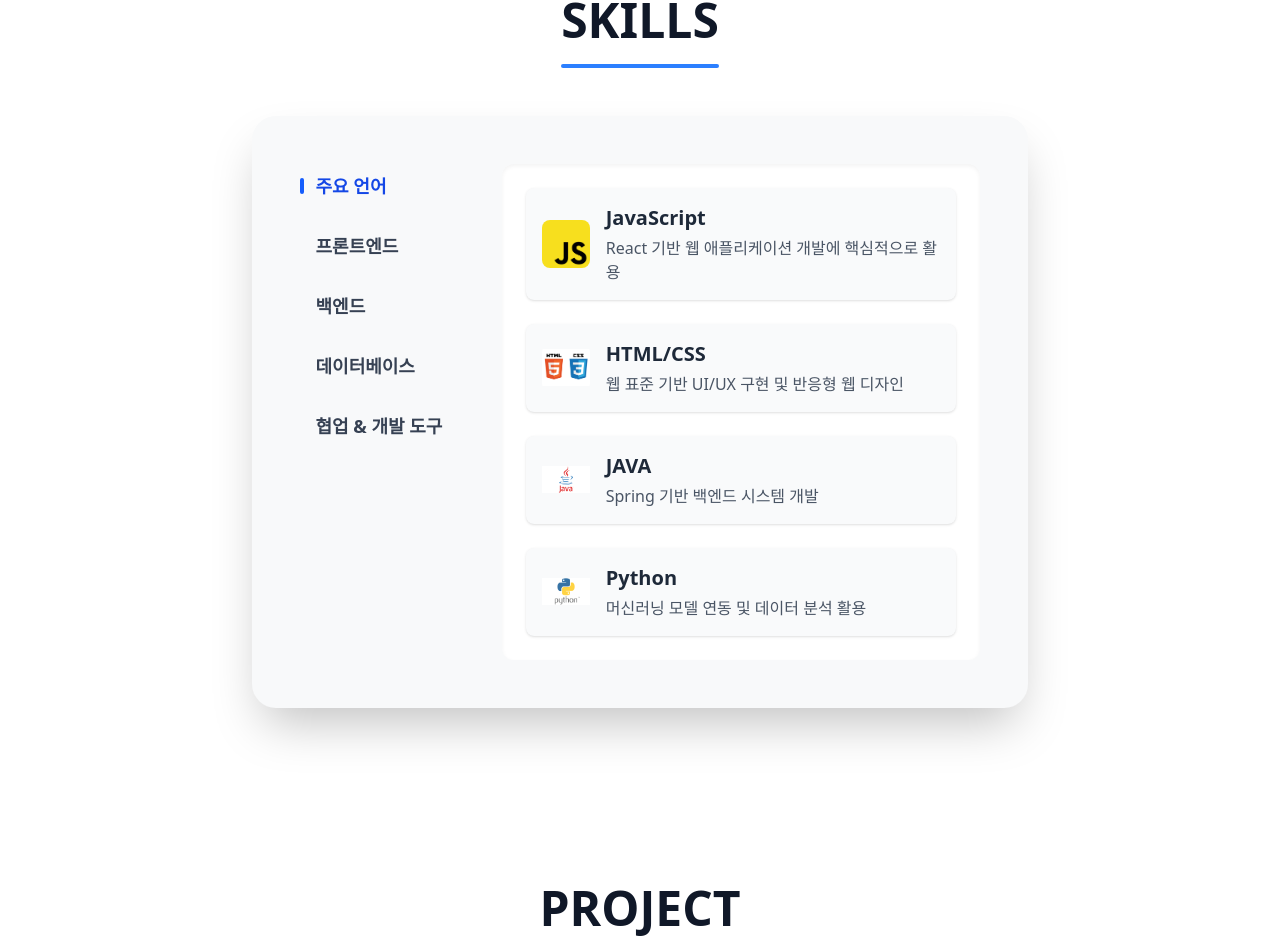
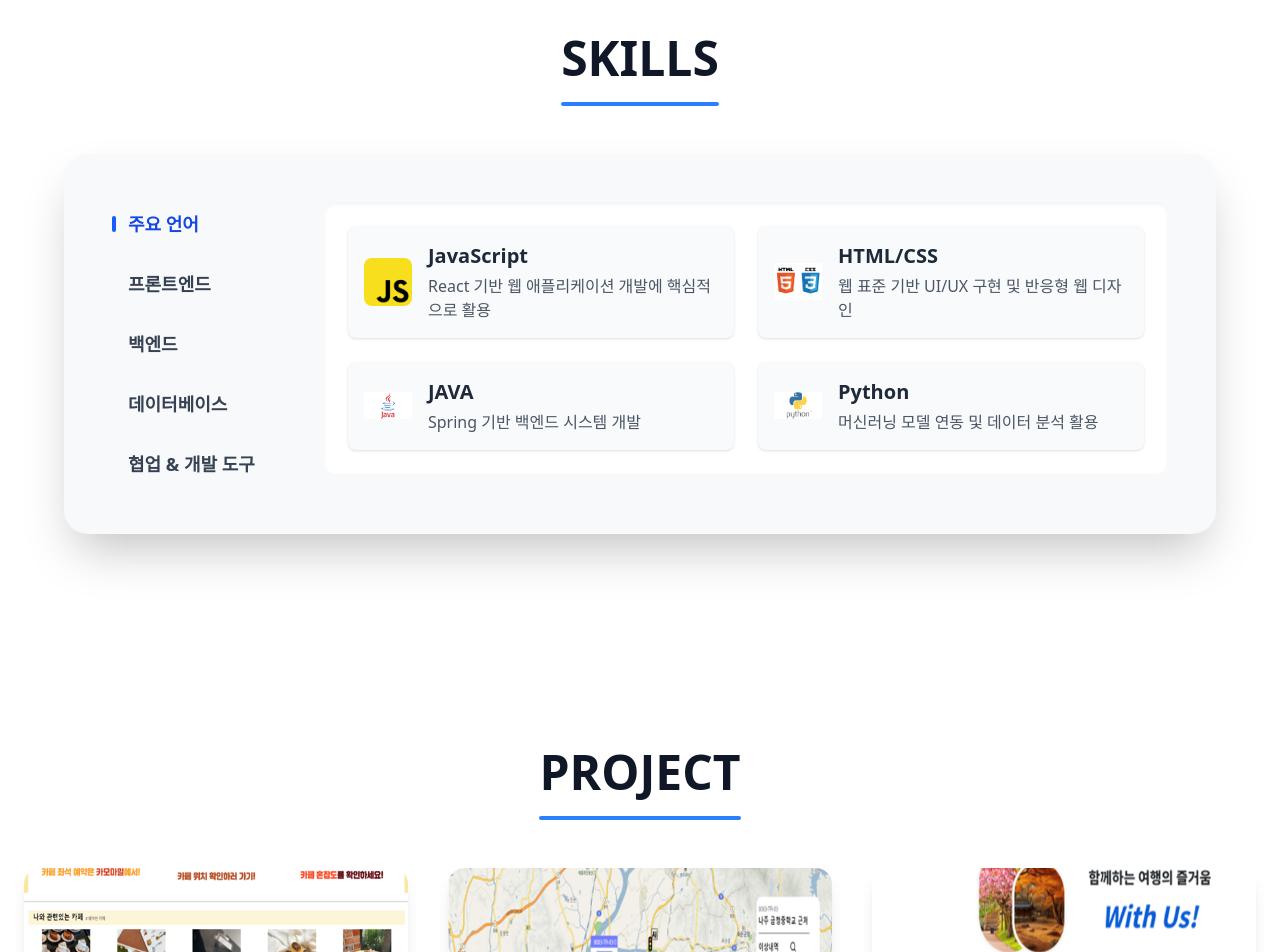
Before and after one commit to jingeunlee4559/myportfolio, a React (Vite) app: page / in a window 1280 px wide. Shown: the part 1941-2893 px from the top of the page. Built offline with nearby package versions, Linux system fonts and the light colour scheme.

Commit message:
skill 수정

```diff
--- a/src/pages/Skills.jsx
+++ b/src/pages/Skills.jsx
@@ -132,18 +132,10 @@ const Skills = () => {
   return (
 <div
   id="skill"
-  className="min-h-screen w-full flex flex-col items-center justify-center bg-white pt-32 pb-24 px-4 sm:px-6 lg:px-8" // pt-24를 pt-32 또는 pt-48 등으로 변경
+  className="min-h-screen w-full flex flex-col items-center justify-center bg-white pt-32 pb-24 px-4 sm:px-6 lg:px-8"
 >
-      {/* 제목 - SKILLS */}
-      {/* <h2 className="text-4xl md:text-5xl font-extrabold text-gray-900 text-center mb-12">
-        <span className="inline-block relative pb-2">
-          SKILLS
-          <span className="absolute bottom-0 left-0 w-full h-1 bg-blue-500 rounded-full"></span>
-        </span>
-      </h2> */}
-
   <h2 className="text-4xl md:text-5xl font-extrabold text-gray-900 text-center mb-12">
-  <span className="inline-block relative pb-6"> {/* 새로운 span */}
+    <span className="inline-block relative pb-6">
       SKILLS
       <span className="absolute bottom-0 left-0 w-full h-1 bg-blue-500 rounded-full"></span>
     </span>
@@ -152,7 +144,7 @@ const Skills = () => {
   {/* 메인 스킬 컨테이너 */}
   <div className="w-full max-w-6xl bg-[#f8f9fa] rounded-3xl shadow-2xl flex flex-col md:flex-row items-start gap-8 p-8 md:p-12 mx-auto">
     {/* 왼쪽 카테고리 버튼 영역 */}
-        <div className="w-full md:w-1/4 flex flex-row md:flex-col justify-center md:justify-start gap-2 md:gap-4 flex-wrap">
+    <div className="w-full md:w-1/4 md:max-w-[180px] flex flex-row md:flex-col justify-center md:justify-start gap-2 md:gap-4 flex-wrap flex-shrink-0">
       {Object.keys(skillData).map((category) => (
         <button
           key={category}
@@ -160,17 +152,16 @@ const Skills = () => {
             relative px-4 py-2 text-lg font-semibold transition-colors duration-200
             text-left w-full md:w-auto
             ${selectedCategory === category
-                  ? "text-blue-700 hover:text-blue-700" // 선택된 버튼은 호버해도 색상 유지
-                  : "text-gray-700 hover:text-blue-500"} // 선택되지 않은 버튼은 기본 및 호버 색상 적용
+              ? "text-blue-700 hover:text-blue-700"
+              : "text-gray-700 hover:text-blue-500"}
           `}
           onClick={() => setSelectedCategory(category)}
         >
-              {/* 이미지처럼 왼쪽에 세로선을 추가합니다. */}
           <span className={`
             absolute left-0 top-1/2 -translate-y-1/2 h-4 w-1 rounded-full transition-colors duration-200
             ${selectedCategory === category
-                  ? "bg-blue-600" // 선택된 버튼의 선 색상을 더 진하게 변경
-                  : "bg-transparent"} // 기본 버튼의 선 색상 (투명)
+              ? "bg-blue-600"
+              : "bg-transparent"}
           `}></span>
           {category}
         </button>
@@ -178,17 +169,15 @@ const Skills = () => {
     </div>
 
     {/* 오른쪽 스킬 내용 영역 */}
-        <div className="flex-1 w-full md:w-3/4 p-4 md:p-6 bg-white rounded-xl shadow-inner">
+    <div className="flex-1 w-full md:w-3/4 min-w-[320px] md:min-w-[400px] max-w-full p-4 md:p-6 bg-white rounded-xl shadow-inner">
       {skillData[selectedCategory] && skillData[selectedCategory].length > 0 ? (
-            <div className="grid grid-cols-1 gap-6">
+        <div className="grid grid-cols-1 md:grid-cols-2 gap-6">
           {skillData[selectedCategory].map((skill, index) => (
             <div key={index} className="flex items-center gap-4 p-4 bg-gray-50 rounded-lg shadow-sm">
-                  {/* 아이콘을 img 태그로 렌더링하고, 임포트된 이미지 변수를 src로 사용합니다. */}
-                  {/* 아이콘 크기 및 스타일을 조정하여 더 예쁘고 정확하게 보이도록 합니다. */}
               <img
                 src={skill.icon}
                 alt={`${skill.name} 아이콘`}
-                    className="w-12 h-12 rounded-lg object-contain" // 크기 확대, object-contain, 둥근 모서리 조정
+                className="w-12 h-12 rounded-lg object-contain"
               />
               <div>
                 <h3 className="text-xl font-bold text-gray-800">{skill.name}</h3>
```
Lines whose indentation alone changed are shown as unchanged.
